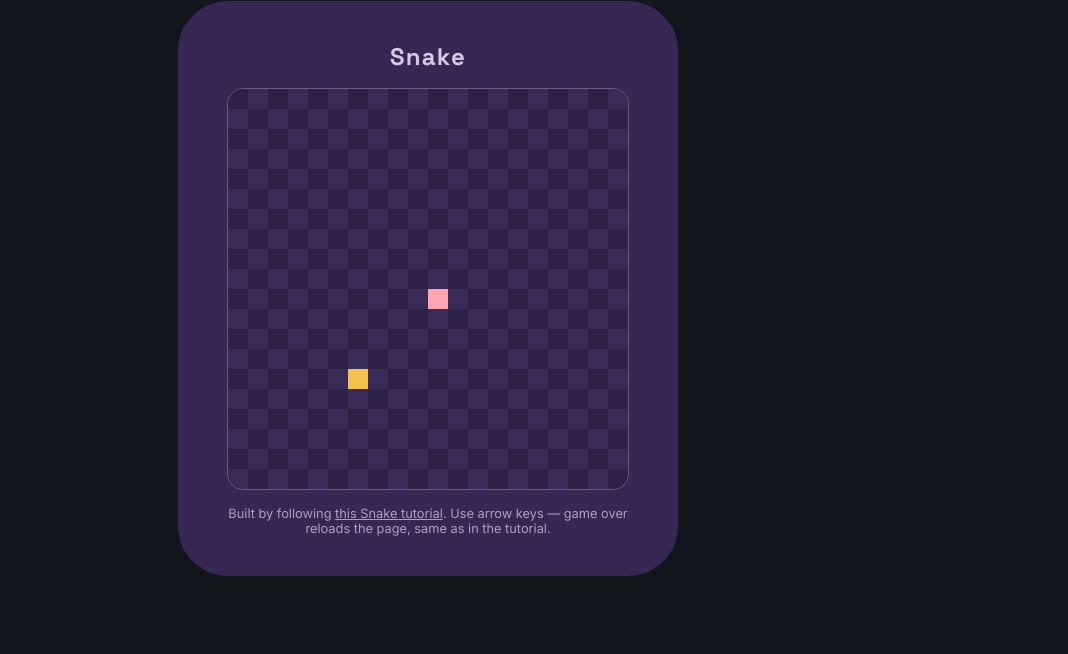
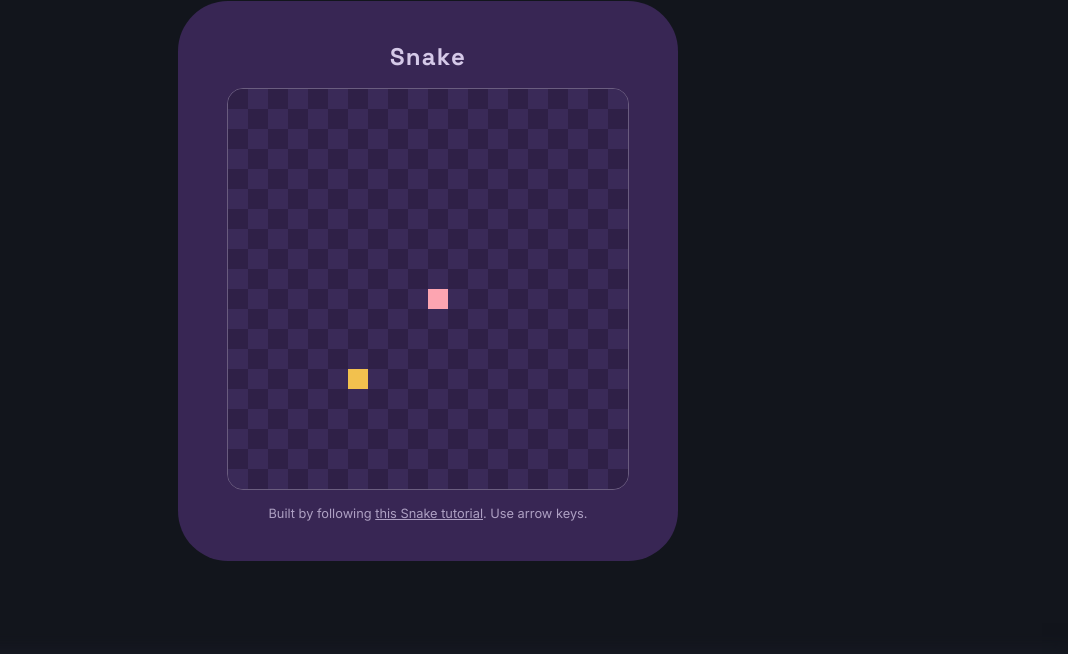
Before and after one commit to BastianBinus/BastianBinusSite, a website: page play.html in a window 1280 px wide. Shown: the part 1458-2112 px from the top of the page, without its empty margins (212-1280 px from the left). Drawn offline with Linux system fonts and the light colour scheme.

Commit message:
Update Snake game instructions to remove page reload note

```diff
--- a/play.html
+++ b/play.html
@@ -61,8 +61,7 @@
       <canvas id="gameCanvas" width="400" height="400"></canvas>
       <p class="PlayCredit">Built by following <a
           href="https://towardsdev.com/building-a-snake-game-in-javascript-a-beginners-guide-bf2e9bfb1079"
-          target="_blank" rel="noopener">this Snake tutorial</a>. Use arrow keys — game over reloads the page,
-        same as in the tutorial.</p>
+          target="_blank" rel="noopener">this Snake tutorial</a>. Use arrow keys.</p>
     </div>
   </div>
   <script src="tic-tac-toe.js"></script>
```
